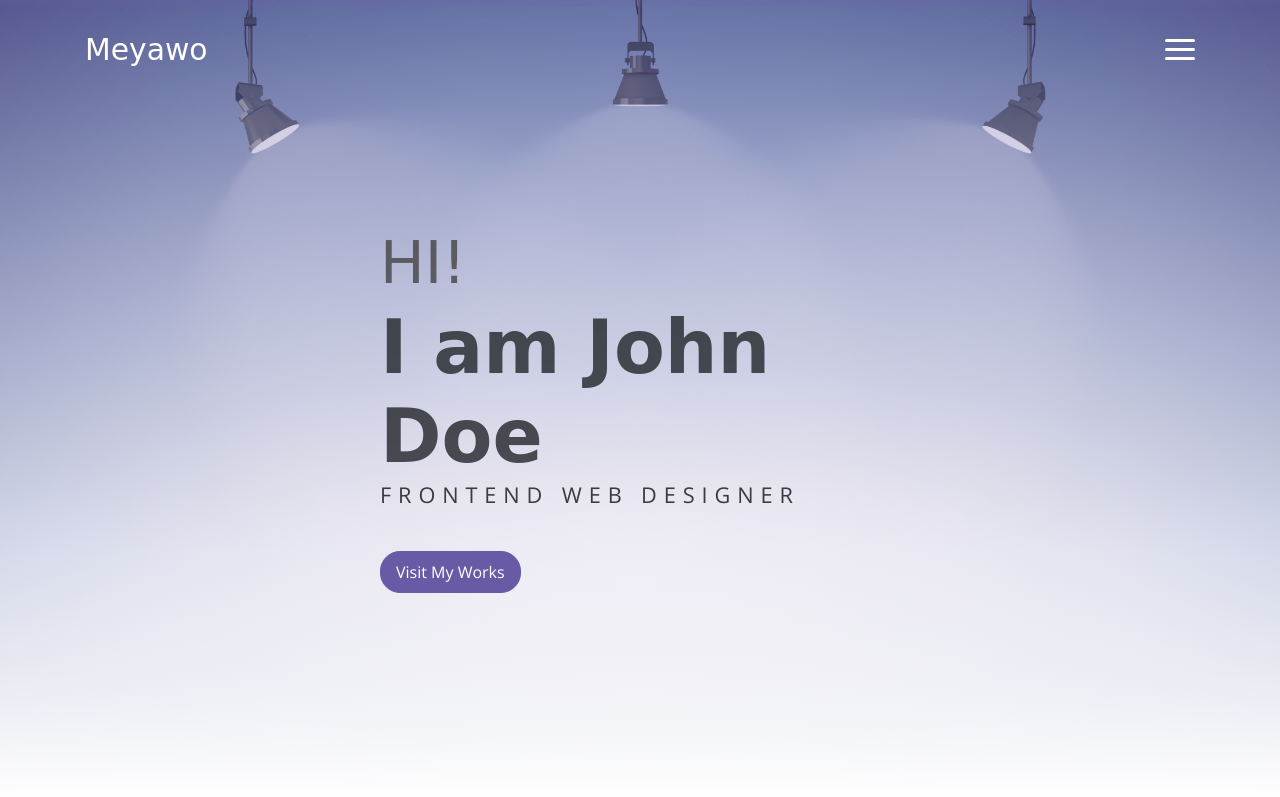
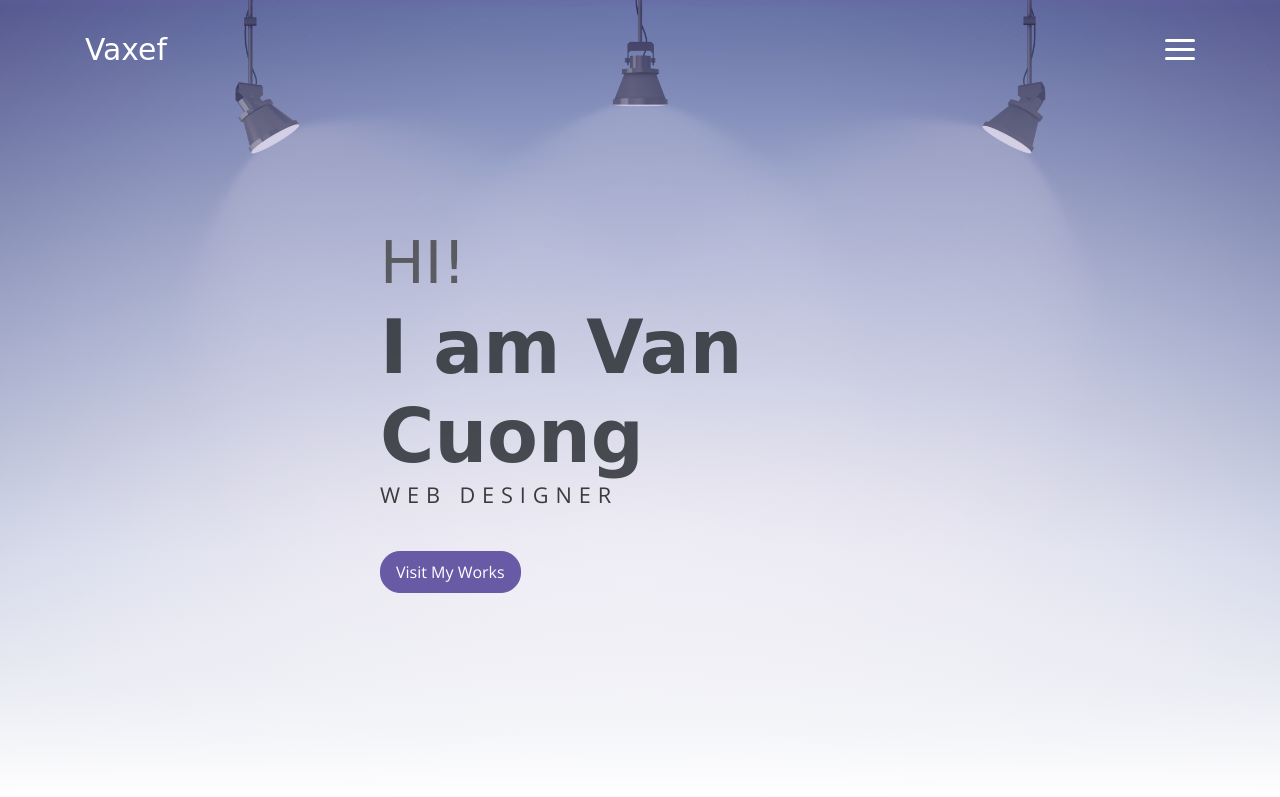
Before and after one commit to 11vaxef/gioithieu, a website: page public_html/index.html in a window 1280 px wide. Shown: the top 797 px of the page. Drawn offline with nearby package versions, Linux system fonts and the light colour scheme; a web font is replaced by a local one.

Commit message:
upload source code

```diff
--- a/public_html/index.html
+++ b/public_html/index.html
@@ -5,7 +5,7 @@
     <meta name="viewport" content="width=device-width, initial-scale=1, shrink-to-fit=no">
     <meta name="description" content="Start your development with Meyawo landing page.">
     <meta name="author" content="Devcrud">
-    <title>Meyawo Landing page | Free Bootstrap 4.3.x landing page</title>
+    <title>Page</title>
     <!-- font icons -->
     <link rel="stylesheet" href="assets/vendors/themify-icons/css/themify-icons.css">
     <!-- Bootstrap + Meyawo main styles -->
@@ -16,7 +16,7 @@
     <!-- Page Navbar -->
     <nav class="custom-navbar" data-spy="affix" data-offset-top="20">
         <div class="container">
-            <a class="logo" href="#">Meyawo</a>
+            <a class="logo" href="#">Vaxef</a>
             <ul class="nav">
                 <li class="item">
                     <a class="link" href="#home">Home</a>
@@ -54,9 +54,9 @@
         <div class="header-content container">
             <h1 class="header-title">
                 <span class="up">HI!</span>
-                <span class="down">I am John Doe</span>
+                <span class="down">I am Van Cuong</span>
             </h1>
-            <p class="header-subtitle">FRONTEND WEB DESIGNER</p>
+            <p class="header-subtitle">WEB DESIGNER</p>
 
             <button class="btn btn-primary">Visit My Works</button>
         </div>
```
Also changed, not shown: LICENSE.txt (deleted), README.txt (deleted).
